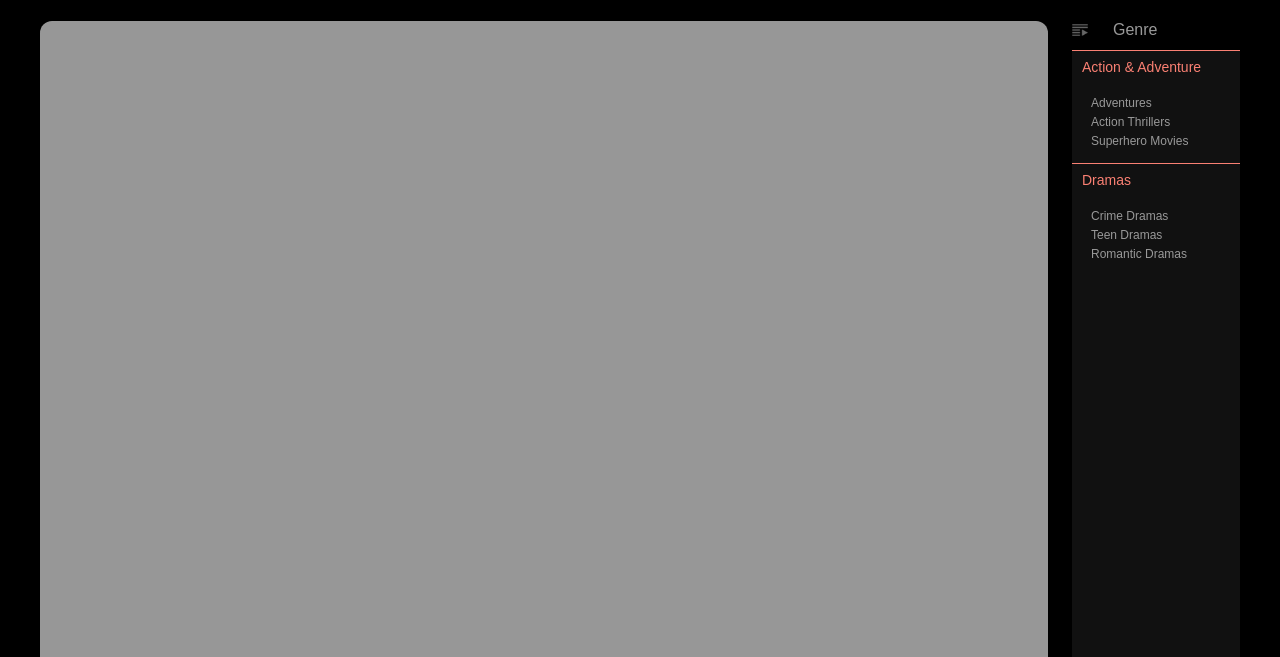
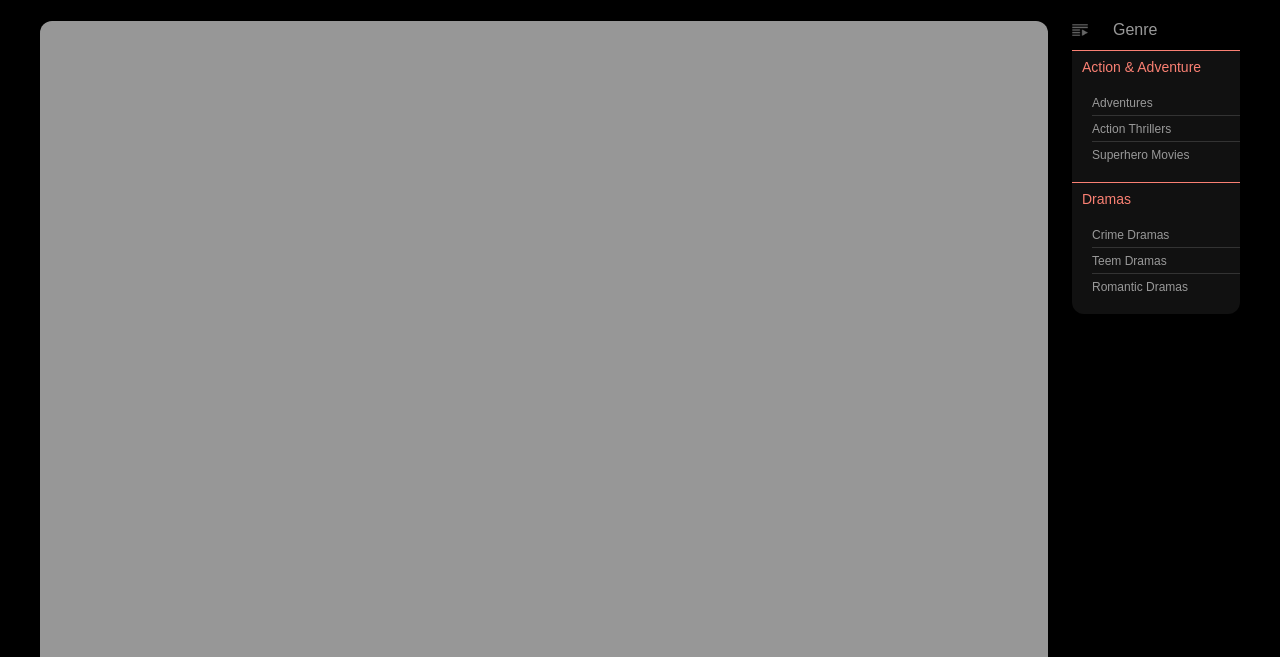
Before and after one commit to ohgoodgood/TIL, a plain HTML site: page HTML_CSS/practices/07_VEAMFLEX/index.html in a window 1280 px wide. Shown: the part 143-800 px from the top of the page. Drawn offline with Linux system fonts and the light colour scheme.

Commit message:
VEAMFLEX 사이드바 ul 중첩 구조 반영해서 다시 완성

```diff
--- a/HTML_CSS/practices/07_VEAMFLEX/index.html
+++ b/HTML_CSS/practices/07_VEAMFLEX/index.html
@@ -15,38 +15,44 @@
       </div>
     </header>
 
-    <main class="main">
+    <main class="contents">
       <div class="l_wrapper">
 
         <div class="main_container">
           <div class="main_contents">
-
         </div>
 
         <div class="main_sidebar">
+
           <div class="sidebar_header">
             <img class="header_icon" src="./images/icon.png" />
             <h1>Genre</h1>
           </div>
 
-            <ul>
-              <h1 class="action_adventure">Action & Adventure</h1>
-              <li>Adventures</li>
-              <li>Action Thrillers</li>
-              <li>Superhero Movies</li>
+          <!-- ul 중첩구조 -->
+          <ul class="sidebar_list">
+            <li class="sidebar_item">
+              <h3>Action & Adventure</h3>
+              <ul class="sidebar_sub">
+                <li a href="">Adventures</li>
+                <li a href="">Action Thrillers</li>
+                <li a href="">Superhero Movies</li>
+              </ul>
+            </li>
+            <li class="sidebar_item">
+              <h3>Dramas</h3>
+              <ul class="sidebar_sub">
+                <li a href="">Crime Dramas</li>
+                <li a href="">Teem Dramas</li>
+                <li a href="">Romantic Dramas</li>
+              </ul>
+            </li>
           </ul>
 
-            <ul>
-              <h1 class="dramas">Dramas</h1>
-              <li>Crime Dramas</li>
-              <li>Teen Dramas</li>
-              <li>Romantic Dramas</li>
-            </ul>
         </div>
 
       </div>
 
-      </div>
     </main>
 
     <footer class="footer">
--- a/HTML_CSS/practices/07_VEAMFLEX/style.css
+++ b/HTML_CSS/practices/07_VEAMFLEX/style.css
@@ -4,7 +4,7 @@ body {
     padding: unset;
 }
 
-h1 {
+h1, h2, h3 {
     margin-inline: unset;
     margin-block: unset;
     font-weight: normal;
@@ -40,7 +40,8 @@ body {
     background-color: #111;
 }
 
-    /* header */
+/* header */
+
 .header_contents {                      /* header_contents로 한번 더 감싸서 처리한 것  꼭 기억하기!! */
     display: flex;
     align-items: center;
@@ -72,23 +73,27 @@ body {
     margin-left: auto;
 }
 
-    /* main */
-.main .main_container {
+/* contents */
+
+.contents .main_container {
     display: flex;
     min-height: 848px;
     gap: 20px;
 }
 
-.main .main_contents {
+.contents .main_contents {
     background-color: #979797;
     width: 1008px;
     border-radius: 12px;
 }
 
-.main .main_sidebar {
+/* sidebar */
+
+.contents .main_sidebar {
     background-color: #111;
     color: #999;
-    flex-basis: 168px;
+    width: 168px;
+    height: fit-content;
     margin-left: auto;
     border-radius: 12px;
 }
@@ -110,26 +115,30 @@ body {
     margin-left: 25px;
 }
 
-.main_sidebar ul {
-    border-top: solid 1px #FA8073;
+li.sidebar_item {
+    border-top: solid 1px #fa8073;
 }
 
-.main_sidebar ul h1 {
-    color: #FA8073;
+.sidebar_item h3 {
     font-size: 14px;
-
-    margin: 8px 0 21px 10px;
+    color: #fa8073;
+    margin: 8px 0 15px 10px;
 }
 
-.main_sidebar ul li {
-    margin: 0 0 5px 19px;
-    font-size: 12px;
+ul.sidebar_sub {
+    padding: 0 0 15px 20px;
+    box-sizing: border-box;
 }
 
+.sidebar_sub li {
+    font-size: 12px;
+    padding-top: 6px;
+    padding-bottom: 5px;
+}
 
-
-.main_sidebar ul li:last-child {
-    margin-bottom: 15px;
+/* 인접 형제 결합자 adjacent sibling combinator */
+.sidebar_sub li + li {
+    border-top: solid 1px #333;
 }
 
     /* footer */
```
Lines whose indentation alone changed are shown as unchanged.
